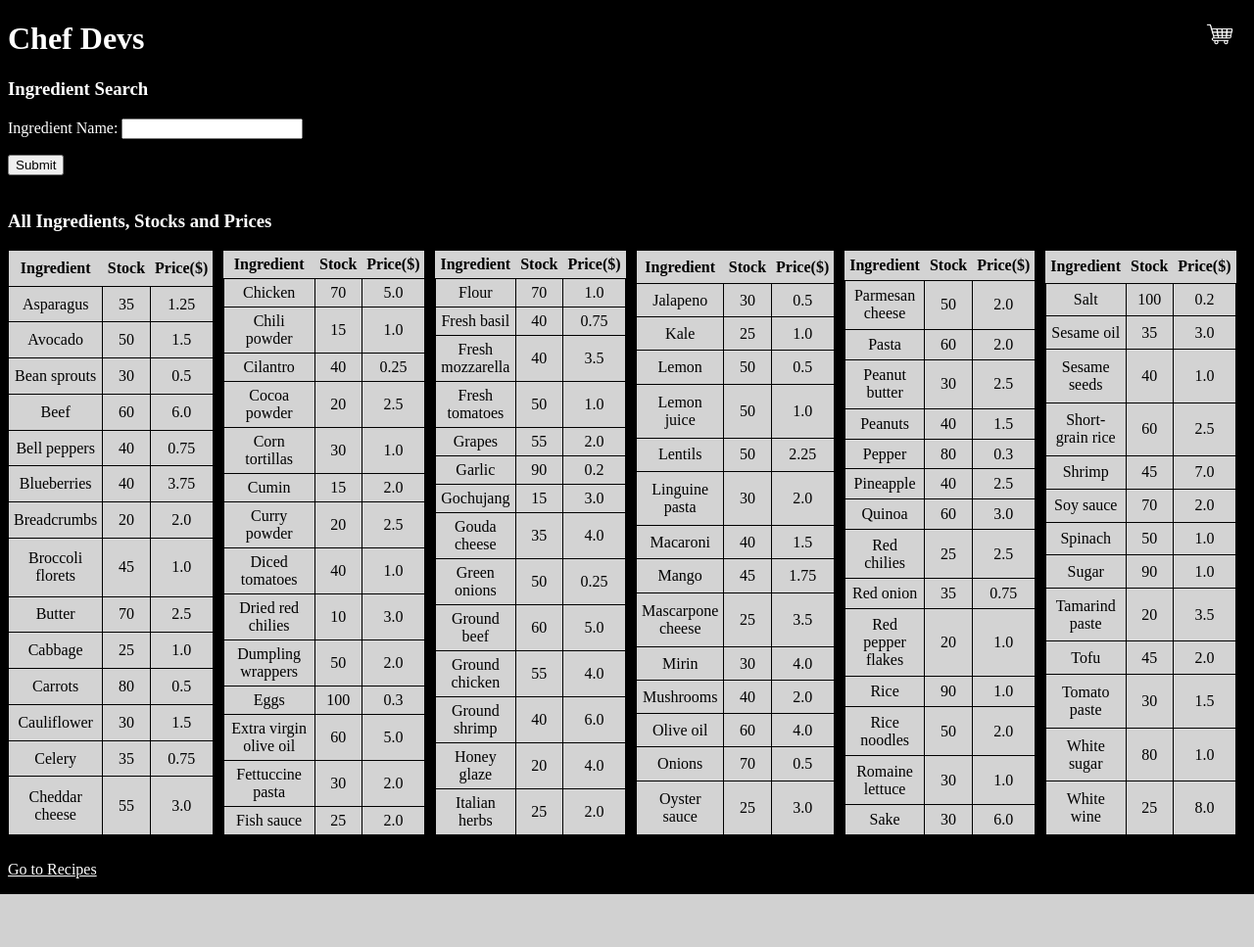
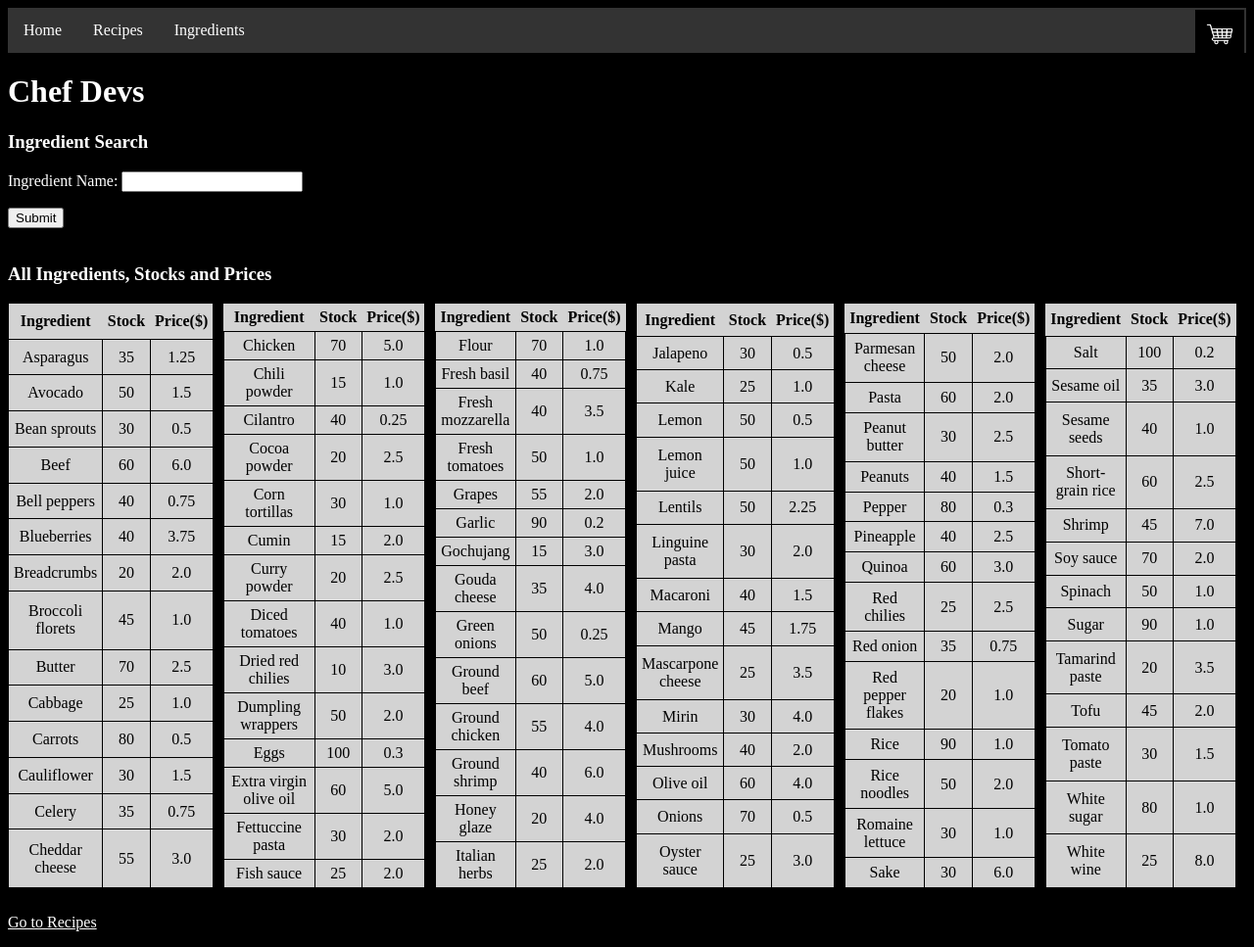
Before and after one commit to AdeebK1129/01_django_ChefDevs, a Django app: page /ingredients/ in a window 1280 px wide. Shown: the whole page at 98% size. Before the commit the page ends 913 px from the top, so only its background shows below. Run offline with Django 4.2, Linux system fonts and the light colour scheme.

Commit message:
added navbar

```diff
--- a/chef_devs/core/templates/base.html
+++ b/chef_devs/core/templates/base.html
@@ -9,6 +9,7 @@
         <meta http-equiv="X-UA-Compatible" content="IE=edge">
         <meta name="viewport" content="width=device-width, initial-scale=1.0">
         <link rel="stylesheet" type="text/css" href="{% static 'core/css/styles.css' %}">
+        <link rel="shortcut icon" href="/static/image/Chef_Dev_Logo.png">
         <title>{% block title %}ChefDevs{% endblock %}</title>
 
         <style>
@@ -22,13 +23,33 @@
                 color: lightblue;
                 text-decoration: underline;
             }
+
+            nav {
+                background-color: #333;
+                overflow: hidden;
+            }
+
+            nav a {
+                float: left;
+                display: block;
+                color: white;
+                text-align: center;
+                padding: 14px 16px;
+                text-decoration: none;
+            }
         </style>
-
 
     {% endblock head %}
 </head>
 
 <body style="background-color: black; color: white;">
+
+    <nav>
+        <a href="{% url 'main:index' %}">Home</a>
+        <a href="{% url 'recipes:index' %}">Recipes</a>
+        <a href="{% url 'ingredients:index' %}">Ingredients</a>
+    </nav>
+
     <header>
         {% load static %}
         <h1>{% block header %}Chef Devs{% endblock %}</h1>
--- a/chef_devs/ingredients/templates/ingredients/index.html
+++ b/chef_devs/ingredients/templates/ingredients/index.html
@@ -5,9 +5,38 @@
 <html lang="en">
 
 <head>
-    {% block head %}
+  {% block head %}
+      {% load static %}
+      <link rel="stylesheet" type="text/css" href="{% static 'css/main.css' %}">
 
-    {% endblock head %}
+      <style>
+        a:link {
+            color: white;
+        }
+        a:visited {
+            color: white;
+        }
+        a:hover {
+            color: lightblue;
+            text-decoration: underline;
+        }
+
+        nav {
+            background-color: #333;
+            overflow: hidden;
+        }
+
+        nav a {
+            float: left;
+            display: block;
+            color: white;
+            text-align: center;
+            padding: 14px 16px;
+            text-decoration: none;
+        }
+    </style>
+
+  {% endblock head %}
 </head>
 
 <body>
--- a/chef_devs/main/templates/index.html
+++ b/chef_devs/main/templates/index.html
@@ -9,6 +9,7 @@
         <meta http-equiv="X-UA-Compatible" content="IE=edge">
         <meta name="viewport" content="width=device-width, initial-scale=1.0">
         <link rel="stylesheet" type="text/css" href="{% static 'core/css/styles.css' %}">
+        <link rel="shortcut icon" href="/static/image/Chef_Dev_Logo.png">
         <title>{% block title %}ChefDevs{% endblock %}</title>
 
         <style>
--- a/chef_devs/main/urls.py
+++ b/chef_devs/main/urls.py
@@ -1,5 +1,7 @@
 from django.urls import path
 from . import views
+
+app_name = 'main'
 
 urlpatterns = [
     path('', views.index, name='index'),
```
